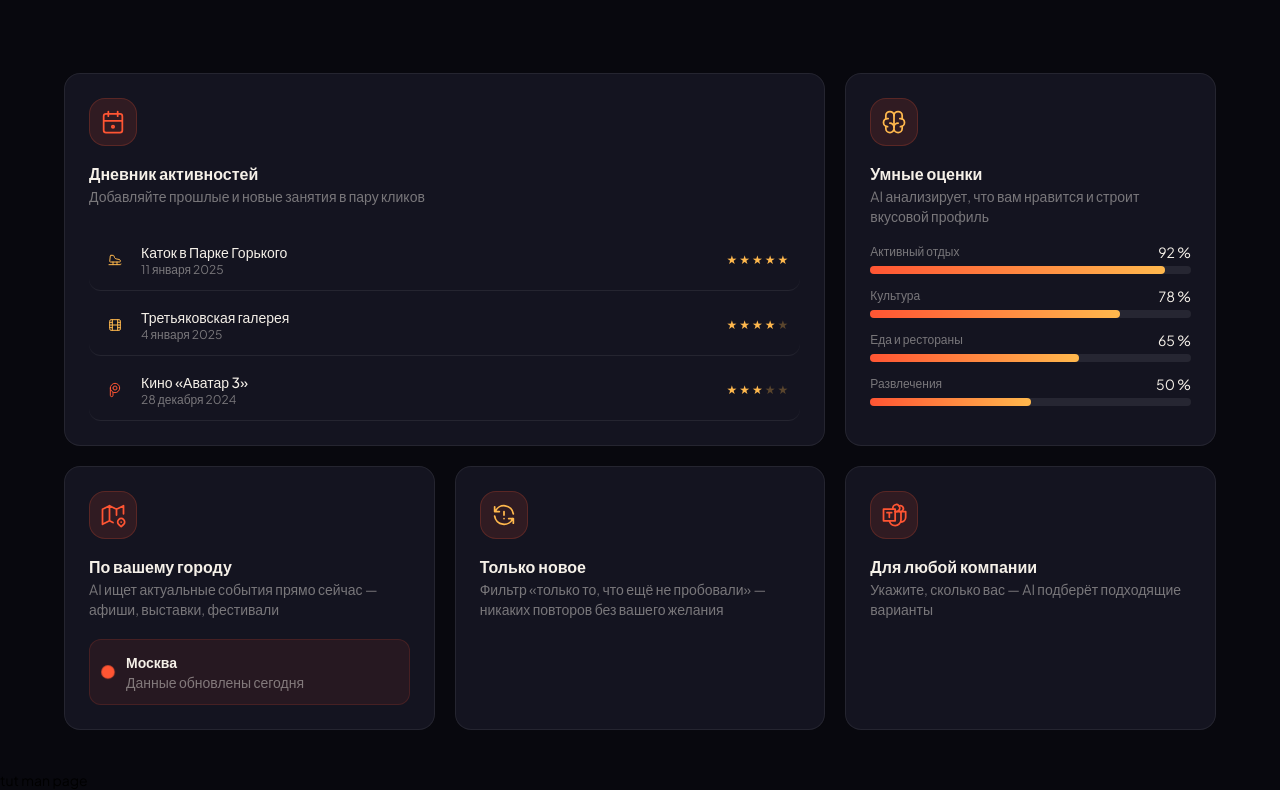
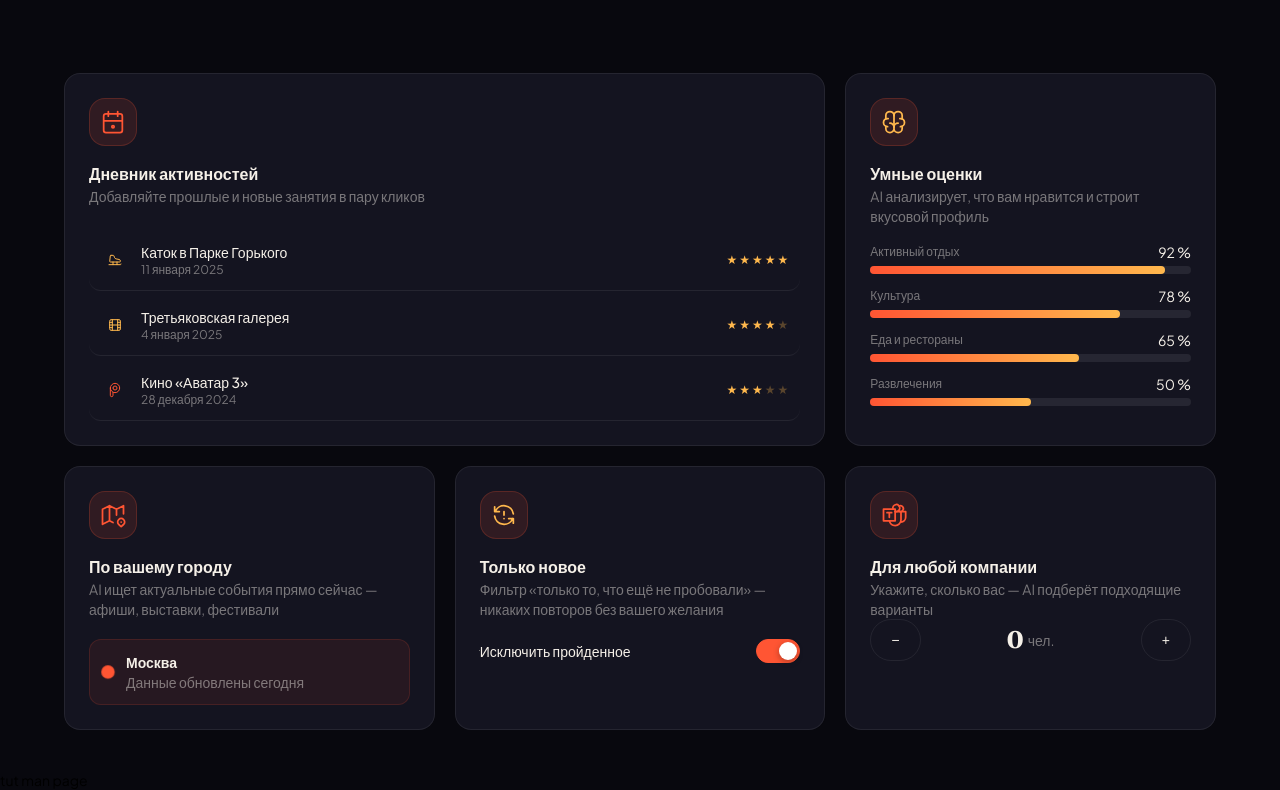
Before and after one commit to Lugzan151892/what-to-do-app-front, a Next.js app: page / in a window 1280 px wide. Shown: the part 2275-3065 px from the top of the page. Built offline with nearby package versions, Linux system fonts and the light colour scheme.

Commit message:
main-page: finished oportunities row

```diff
--- a/src/app/(views)/(main-page)/components/opportunities-section/OpportunitiesSection.tsx
+++ b/src/app/(views)/(main-page)/components/opportunities-section/OpportunitiesSection.tsx
@@ -5,6 +5,7 @@ import MainCardIcon from '@/app/(views)/(main-page)/components/main-card-icon/Ma
 import OpportunityActivityRow, { IOpportunityActivityItem } from './ActivityRow';
 import ProgressBar from '@/components/ui/progress-bar/ProgressBar';
 import PulsedDot from '@/components/ui/pulsed-dot/PulsedDot';
+import Stepper from '@/components/ui/stepper/Stepper';
 
 const activities: Array<IOpportunityActivityItem> = [
   { id: 1, icon: 'ice-skate', text: 'Каток в Парке Горького', date: '11 января 2025', rate: 5 },
@@ -117,12 +118,15 @@ const OppurtunitiesSection = () => {
             <span className="w-mt-16 w-text-color--cream w-text-base w-fweight-700">
               Только новое
             </span>
-            <span className="w-text-color--muted w-text-sm">
+            <span className="w-text-color--muted w-text-sm w-mb-20">
               Фильтр «только то, что ещё не пробовали» — никаких повторов без вашего желания
             </span>
-            <div>
-
-            </div>
+            <WSwitchButton
+              label="Исключить пройденное"
+              checked={true}
+              labelPosition="before"
+              onChange={() => true}
+            />
           </div>
           <div className="w-card w-p-24 w-flex w-flex-column">
             <MainCardIcon
@@ -134,6 +138,7 @@ const OppurtunitiesSection = () => {
             <span className="w-text-color--muted w-text-sm">
               Укажите, сколько вас — AI подберёт подходящие варианты
             </span>
+            <Stepper suffix="чел." />
           </div>
         </div>
       </div>
--- /dev/null
+++ b/src/components/ui/stepper/Stepper.tsx
@@ -0,0 +1,48 @@
+import WButton from '../button/WButton';
+
+interface IStepperProps {
+  value?: number
+  prefix?: string
+  suffix?: string
+  onChange?: (val: number) => void
+}
+
+const Stepper: React.FC<IStepperProps> = ({ value = 0, prefix, suffix, onChange }) => {
+  const handleChange = (v: number) => {
+    if (!onChange) {
+      return;
+    }
+
+    onChange(v);
+  };
+
+  return (
+    <div className="w-flex w-flex--space-between w-align-center">
+      <WButton
+        text="−"
+        onClick={() => { if (value && value >= 0) handleChange(value - 1); }}
+      />
+      <div className="w-flex w-gap-4 w-align-center">
+        {!!prefix && (
+          <span className="w-text-sm w-text-color--muted">
+            {prefix}
+          </span>
+        )}
+        <span className="w-text-color--cream w-fweight-700 w-text-2xl w-text-fraunces">
+          {value}
+        </span>
+        {!!suffix && (
+          <span className="w-text-sm w-text-color--muted">
+            {suffix}
+          </span>
+        )}
+      </div>
+      <WButton
+        text="+"
+        onClick={() => { if (value && value >= 0) handleChange(value + 1); }}
+      />
+    </div>
+  );
+};
+
+export default Stepper;
--- a/src/components/ui/switch-button/WSwitchButton.tsx
+++ b/src/components/ui/switch-button/WSwitchButton.tsx
@@ -2,17 +2,19 @@ import switchbuttonStyles from '@/components/ui/switch-button/wswitchbutton.modu
 import { ChangeEvent } from 'react';
 
 interface IWSwitchButtonProps {
-  checked: boolean
+  checked?: boolean
   onChange: (state: boolean) => boolean
-  label: string
-  disabled: boolean
-  name: string
+  label?: string
+  labelPosition?: 'before' | 'after'
+  disabled?: boolean
+  name?: string
 }
 
 const WSwitchButton: React.FC<IWSwitchButtonProps> = ({
   checked,
   onChange,
   label,
+  labelPosition = 'after',
   disabled = false,
   name,
 }) => {
@@ -23,7 +25,8 @@ const WSwitchButton: React.FC<IWSwitchButtonProps> = ({
   };
 
   return (
-    <label className={switchbuttonStyles.wrapper}>
+    <label className="w-flex w-align-center w-flex--space-between">
+      {label && labelPosition === 'before' && <span className={switchbuttonStyles.label}>{label}</span>}
       <input
         name={name}
         checked={checked}
@@ -34,7 +37,7 @@ const WSwitchButton: React.FC<IWSwitchButtonProps> = ({
       >
       </input>
       <span className={switchbuttonStyles.switch}></span>
-      {label && <span className={switchbuttonStyles.label}>{label}</span>}
+      {label && labelPosition === 'after' && <span className={switchbuttonStyles.label}>{label}</span>}
     </label>
   );
 };
--- a/src/styles/text.scss
+++ b/src/styles/text.scss
@@ -13,6 +13,11 @@
   line-height: 24px;
 }
 
+.w-text-2xl {
+    font-size: 24px;
+    line-height: 32px;
+}
+
 .w-text-color--cream {
   color: var(--cream);
 }
@@ -25,6 +30,10 @@
   color: var(--accent);
 }
 
+.w-text-fraunces {
+  font-family: 'Fraunces', serif;
+}
+
 @for $i from 1 through 9 {
   $val: $i * 100;
 
```
